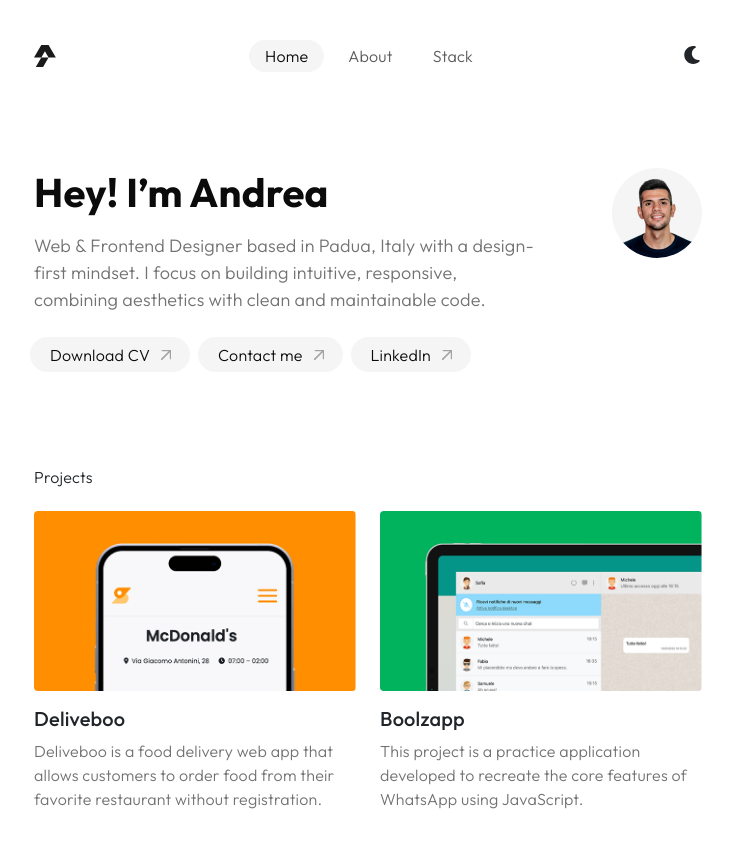
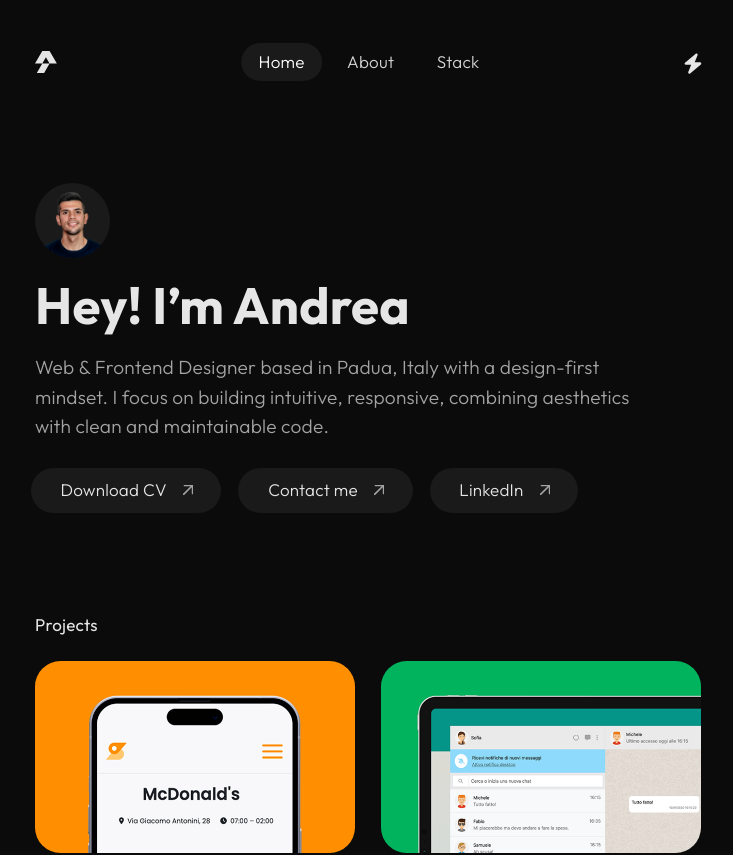
Before and after one commit to andrea-salvalaggio/portfolio, a Nuxt app: page / in a window 1280 px wide. Shown: the top 855 px of the page, without its empty margins (272-1005 px from the left). Built offline with nearby package versions, Linux system fonts and the light colour scheme.

Commit message:
fix(theme): update general font size and line hight, hero layout, card radius and use dark mode as preference

```diff
--- a/app/assets/scss/_dark-mode.scss
+++ b/app/assets/scss/_dark-mode.scss
@@ -6,6 +6,13 @@
         a,
         p {
             color: $gray-400;
+        }
+
+        a {
+            &:hover {
+                color: $white;
+                transition: color 0.2s ease-in-out;
+            }
         }
 
         h1,
--- a/app/assets/scss/_general.scss
+++ b/app/assets/scss/_general.scss
@@ -2,10 +2,16 @@
     font-family: $font-family, system-ui, -apple-system, sans-serif;
     font-display: swap;
     transition: background-color 220ms ease-in-out;
+    font-size: 17px;
+
+    p,
+    h6 {
+        font-size: 17px;
+    }
 }
 
 body {
-    line-height: $line-height-base;
+    line-height: 1.75rem;
     font-weight: $font-weight-light;
     letter-spacing: .2px;
     overflow-x: clip;
--- a/app/assets/scss/_variables.scss
+++ b/app/assets/scss/_variables.scss
@@ -3,6 +3,7 @@
 $font-family: 'Outfit', sans-serif;
 
 // Font size
+$font-size-biggest: 3rem;
 $font-size-big: 2rem;
 $font-size-medium: 1.5rem;
 $font-size-small: 1.25rem;
--- a/app/components/sections/HeroSections.vue
+++ b/app/components/sections/HeroSections.vue
@@ -1,12 +1,12 @@
 <template>
     <section class="hero-section reveal">
         <div class="container p-0">
-            <div class="row flex-row-reverse justify-content-between g-md-0">
-                <div class="col-12 col-md-2 text-md-end">
-                    <img src="/img/profile.png" width="90" height="90" class="img-fluid rounded-circle img-profile"
+            <div class="row g-md-0">
+                <div class="col-12 mb-3">
+                    <img src="/img/profile.png" width="75" height="75" class="img-fluid rounded-circle img-profile"
                         alt="Profile picture" fetchpriority="high">
                 </div>
-                <div class="col-12 col-md-9">
+                <div class="col-12 col-md-11">
                     <h1 class="hero-title fw-bold mb-3">Hey! I’m Andrea</h1>
                     <p class="hero-description mb-4">
                         Web & Frontend Designer based in Padua, Italy
@@ -20,7 +20,7 @@
                                 Download CV <img src="/img/icons/arrow-top-right.svg" width="8" height="8" class="btn-icon"
                                     alt="Arrow" />
                             </a>
-                            <a href="mailto:andrea.salvalaggio95@gmail.com" class="btn-link mx-md-2"
+                            <a href="mailto:andrea.salvalaggio95@gmail.com" class="btn-link mx-md-3"
                                 aria-label="Contact me">
                                 Contact me <img src="/img/icons/arrow-top-right.svg" width="8" height="8" class="btn-icon"
                                     alt="Arrow" />
@@ -48,6 +48,8 @@
 @include link-hover-fade(".hero-links");
 
 .hero-title {
+    font-size: $font-size-biggest;
+
     @media(max-width: 576px) {
         font-size: $font-size-big;
     }
@@ -64,13 +66,13 @@
         align-items: center;
         color: $dark;
         background-color: $gray-100;
-        padding: .35rem 1.25rem;
+        padding: .45rem 1.75rem;
         border-radius: $radius-pill;
         text-decoration: none;
         white-space: nowrap;
 
         .btn-icon {
-            margin-left: $spacer-3;
+            margin-left: $spacer;
             transform: scale(1.35);
         }
 
--- a/app/components/sections/ProjectsSection.vue
+++ b/app/components/sections/ProjectsSection.vue
@@ -1,7 +1,7 @@
 <template>
     <section class="projects-section mt-5 mt-sm-9 reveal">
         <div class="container p-0">
-            <div class="h6 projects-title fw-light m-0">Projects</div>
+            <div class="h6 projects-title fw-regular m-0">Projects</div>
             <div class="row row-cols-1 row-cols-sm-2 gx-3 gx-sm-4 mt-4 projects-cards">
                 <div v-for="project in projects" :key="project.id">
                     <UiProjectCard :project="project" />
--- a/app/components/ui/GlareImage.vue
+++ b/app/components/ui/GlareImage.vue
@@ -35,7 +35,7 @@
         position: relative;
         display: inline-block;
         overflow: clip;
-        border-radius: $radius-1;
+        border-radius: $radius-5;
 
         &:not(:first-child) {
             margin-top: $spacer-1;
--- a/app/components/ui/ProjectCard.vue
+++ b/app/components/ui/ProjectCard.vue
@@ -1,7 +1,7 @@
 <template>
     <a :href="project.url" class="card-link text-decoration-none" :aria-label="`View ${project.title}`" :target="project.target">
         <div class="card flex-row-reverse align-items-center flex-sm-column h-100 bg-transparent border-0 pb-4 pb-sm-0" :class="project.title.toLowerCase()">
-            <div class="card-image col-4 col-sm-12 rounded-1">
+            <div class="card-image col-4 col-sm-12">
                 <img :src="project.image" :alt="project.title" class="h-100 w-100" fetchpriority="high"/>
             </div>
             <div class="card-body d-flex flex-column p-0 mt-sm-3 pe-3 pe-sm-0">
@@ -31,8 +31,18 @@
     overflow: hidden;
 }
 
+.card-text {
+    line-height: $line-height-big;
+}
+
 .card-image {
     overflow: clip;
+    border-radius: $radius-4;
+
+    img {
+        aspect-ratio: 5 / 3;
+        object-fit: cover;
+    }
 }
 
 @media (min-width: 576px) {
@@ -53,6 +63,7 @@
             opacity: 1;
 
             .card-image {
+
                 img {
                     transform: scale(1.05);
                 }
--- a/app/pages/deliveboo.vue
+++ b/app/pages/deliveboo.vue
@@ -24,17 +24,17 @@
             <div class="projects-thumb mt-5 mt-sm-9 reveal">
                 <UiGlareImage>
                     <div class="bg-image">
-                        <img src="/img/projects/deliveboo-1.png" alt="Deliveboo project desktop" class="img-fluid rounded-1">
+                        <img src="/img/projects/deliveboo-1.png" alt="Deliveboo project desktop" class="img-fluid">
                     </div>
                 </UiGlareImage>
                 <UiGlareImage>
                     <div class="bg-image">
-                        <img src="/img/projects/deliveboo-2.png" alt="Deliveboo project backoffice" class="img-fluid rounded-1">
+                        <img src="/img/projects/deliveboo-2.png" alt="Deliveboo project backoffice" class="img-fluid">
                     </div>
                 </UiGlareImage>
                 <UiGlareImage>
                     <div class="bg-image">
-                        <img src="/img/projects/deliveboo-3.png" alt="Deliveboo project mobile" class="img-fluid rounded-1">
+                        <img src="/img/projects/deliveboo-3.png" alt="Deliveboo project mobile" class="img-fluid">
                     </div>
                 </UiGlareImage>
             </div>
@@ -59,5 +59,11 @@
             color: $dark;
         }
     }
+
+    .projects-thumb {
+        img {
+            border-radius: $radius-5;
+        }
+    }
 }
 </style>
--- a/nuxt.config.ts
+++ b/nuxt.config.ts
@@ -6,8 +6,8 @@
     modules: ['@nuxtjs/color-mode'],
     colorMode: {
         classSuffix: '',
-        preference: 'light',
-        fallback: 'light'
+        preference: 'dark',
+        fallback: 'dark'
     },
     css: [
         'bootstrap/dist/css/bootstrap.min.css',
```
